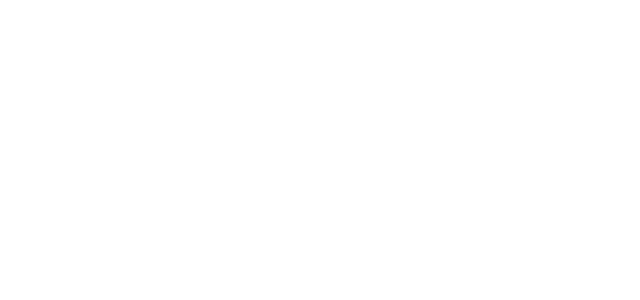
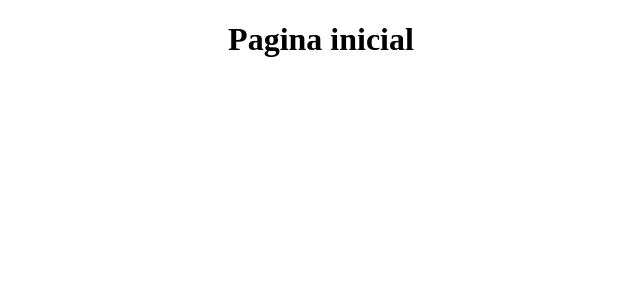
Before and after one commit to joaolaureano/cineclube_frontend, a React (Create React App) app: page / in a window 1280 px wide. Shown: the top 300 px of the page, without its empty margins (319-959 px from the left). Built offline with nearby package versions, Linux system fonts and the light colour scheme.

Commit message:
Fix isolated module error

```diff
--- a/src/App.tsx
+++ b/src/App.tsx
@@ -2,7 +2,11 @@ import React from 'react';
 import './App.css';
 
 function App() {
-  return <div className="App"></div>;
+  return (
+    <div className="App">
+      <h1>Pagina inicial</h1>
+    </div>
+  );
 }
 
 export default App;
--- /dev/null
+++ b/src/react-app-env.d.ts
@@ -0,0 +1 @@
+/// <reference types="react-scripts" />
```
Also changed, not shown: src/pages/Feed(Example)/index.tsx (added, +13 -0 lines), src/pages/Feed(Example)/styles.css (added), src/pages/Feed/styles.css (deleted), src/pages/Profile/index.tsx (deleted), src/pages/Profile/styles.css (deleted).
